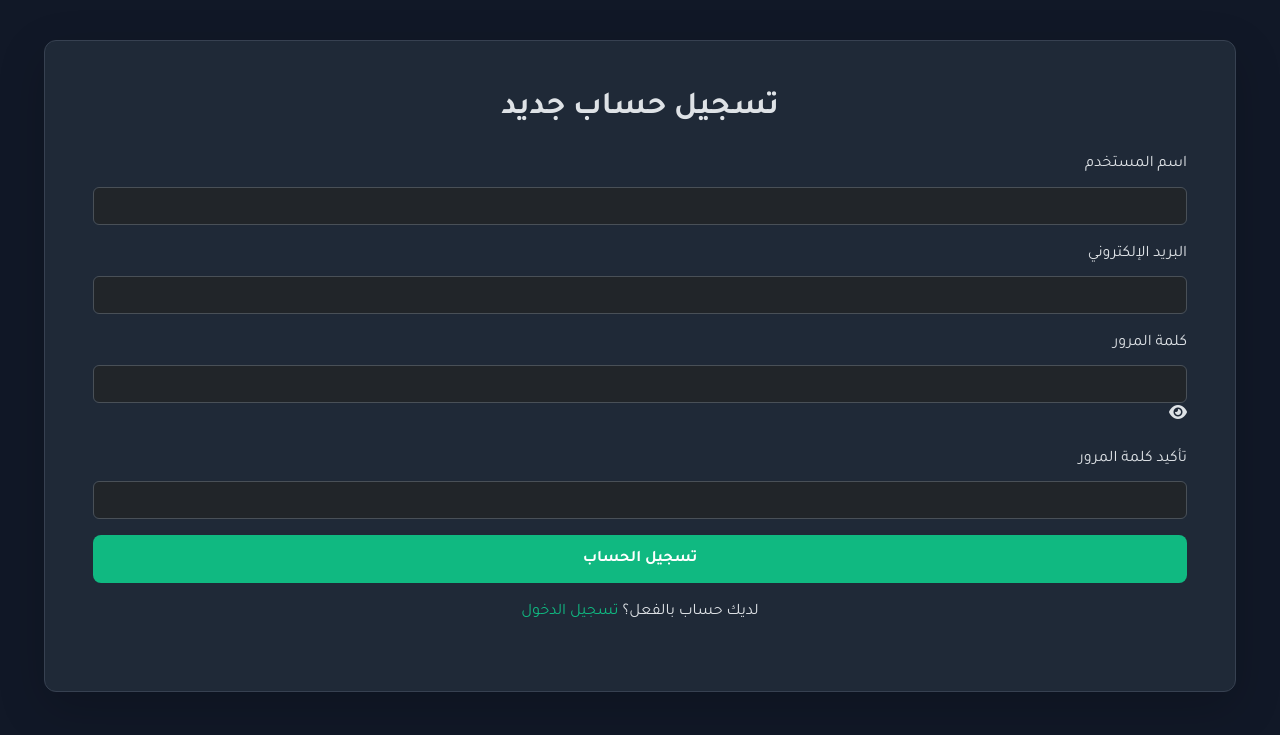
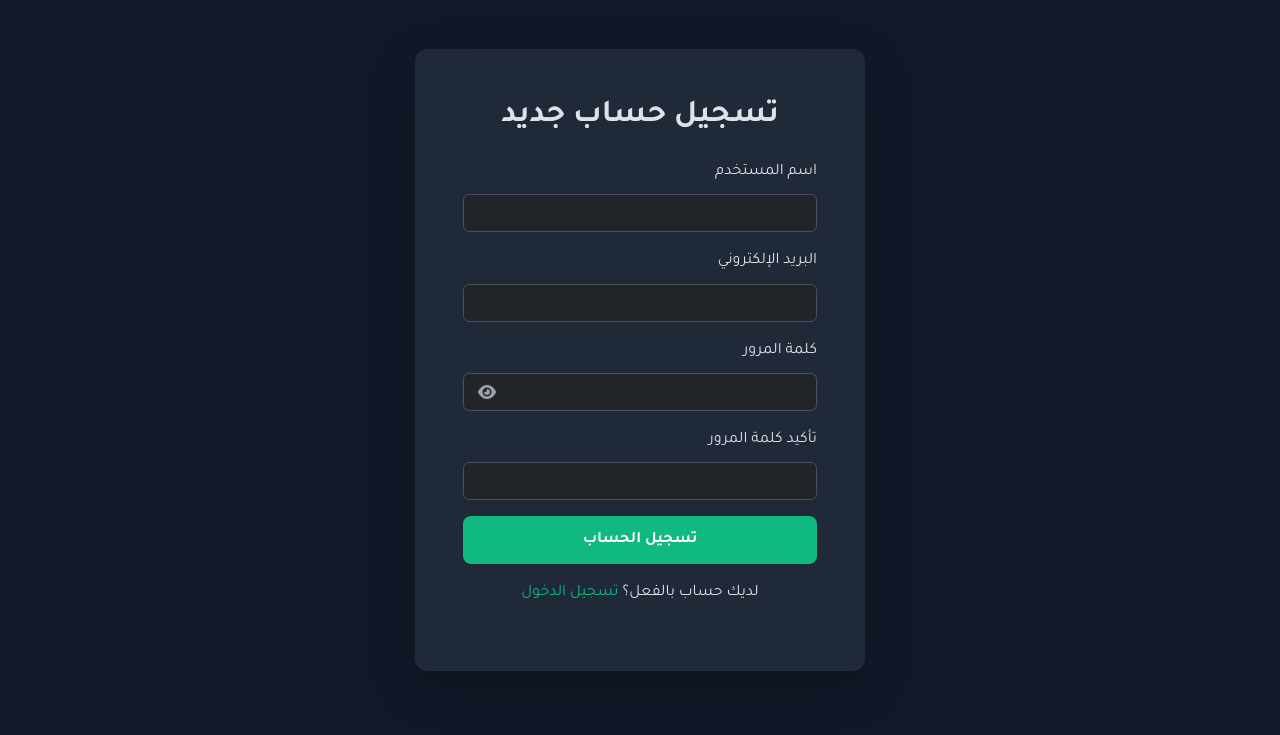
Before and after one commit to ahmedelsawy0003/SawaednaCostApp, a Flask app: page /register in a window 1280 px wide. Shown: the part 65-800 px from the top of the page. Run offline with Flask 3, Linux system fonts and the light colour scheme.

Commit message:
contractors40

```diff
--- a/static/css/style.css
+++ b/static/css/style.css
@@ -209,3 +209,33 @@ a:hover {
         flex-direction: row !important;
     }
 }
+
+
+/* 6. AUTHENTICATION PAGE STYLES
+/* ========================================================================== */
+
+.auth-container {
+    display: flex;
+    align-items: center;
+    justify-content: center;
+    min-height: 80vh; /* يجعل الحاوية تأخذ معظم ارتفاع الشاشة */
+}
+
+.auth-card {
+    width: 100%;
+    max-width: 450px; /* يحدد أقصى عرض لصندوق الدخول */
+    border: none; /* إزالة الحدود لجعلها أكثر اندماجاً مع الخلفية */
+}
+
+.password-container {
+    position: relative;
+}
+
+.password-toggle-icon {
+    position: absolute;
+    top: 50%;
+    left: 15px; /* يضع الأيقونة على اليسار لتناسب التصميم العربي */
+    transform: translateY(-50%);
+    cursor: pointer;
+    color: var(--text-muted);
+}
```
